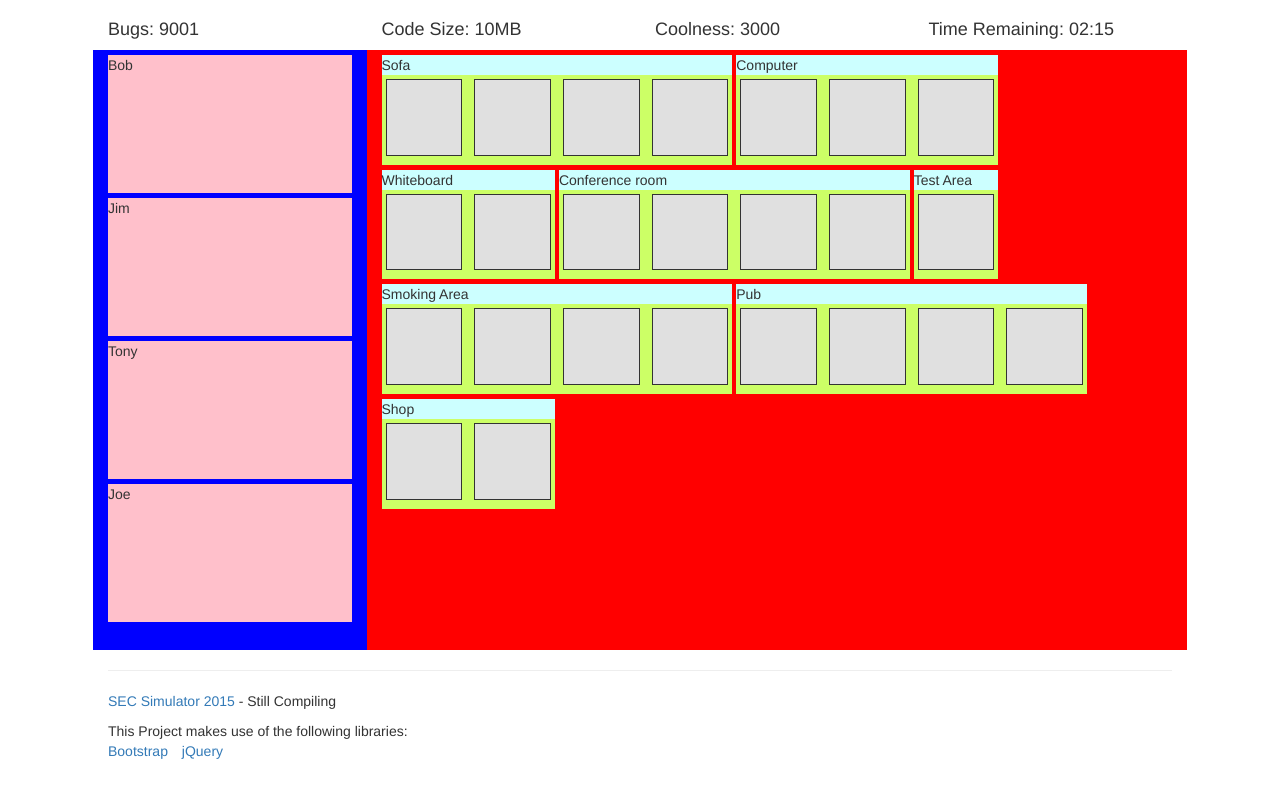
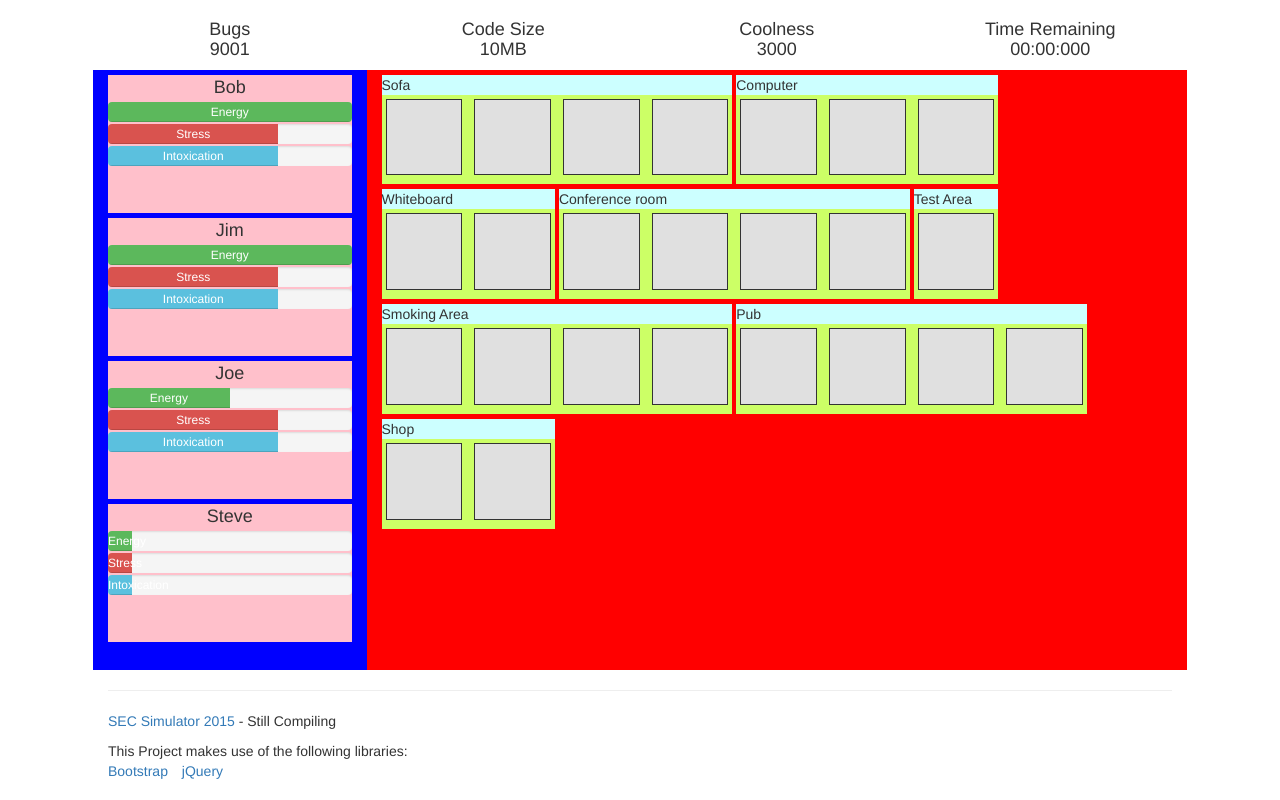
Before and after one commit to dooglz/SEC15, a plain HTML site: page src/index.html in a window 1280 px wide. Drawn offline with Linux system fonts and the light colour scheme.

Commit message:
Status bars on team members.

```diff
--- a/src/css/game.css
+++ b/src/css/game.css
@@ -5,7 +5,9 @@
   max-width: 1094px; /* or 950px */
   width: 100%;
 }
-
+.progress {
+margin-bottom: 2px;
+}
 .teamMember{
 	margin-top: 5px;
 	background-color:pink;
@@ -15,6 +17,13 @@
 .teamMember:hover {
     background-color: orangered;
 }
+
+.teamMemberName{
+	text-align: center;
+	font-size: 18px;
+	margin: 2px;
+}
+
 .area{
 	margin-top: 5px;
 	background-color:#CCFF66;
--- a/src/index.html
+++ b/src/index.html
@@ -1,5 +1,6 @@
 <!DOCTYPE html>
 <html lang="en">
+
 <head>
   <meta charset="utf-8">
   <meta http-equiv="X-UA-Compatible" content="IE=edge">
@@ -20,36 +21,108 @@
 <body>
   <!-- main content -->
   <div class="container superwide" id="">
-    <div class="row">
+    <div class="row" style="text-align: center;">
       <h4>
       <div class="col-sm-3" id="bugsDiv">
-        Bugs: 9001
+        Bugs<br>9001
       </div>
       <div class="col-sm-3" id="codesizeDiv">
-        Code Size: 10MB
+        Code Size<br>10MB
       </div>
       <div class="col-sm-3" id="coolnessDiv">
-        Coolness: 3000
+        Coolness<br>3000
       </div>
       <div class="col-sm-3" id="timerDiv">
-        Time Remaining: 02:15
+        Time Remaining<br>02:15
       </div>
-      <br>
+      <br><br>
       </h4>
     </div>
     <div class="row">
       <div class="col-sm-3" id="teamDiv" style="height: 50vw; max-height:600px; background-color:blue;">
-        <div class="teamMember"id="team0">
-          Bob
+        <div class="teamMember" id="teamMember1Div">
+          <div class="teamMemberName" id="teamMember1NameDiv">Bob</div>
+          <div class="progress">
+            <div class="progress-bar progress-bar-success" id="teamMember1EnergyDiv" role="progressbar" aria-valuenow="100" aria-valuemin="0"
+            aria-valuemax="100" style="width:100%">
+              Energy
+            </div>
+          </div>
+          <div class="progress">
+            <div class="progress-bar progress-bar-danger" id="teamMember1StressDiv" role="progressbar" aria-valuenow="70" aria-valuemin="0"
+            aria-valuemax="100" style="width:70%">
+              Stress
+            </div>
+          </div>
+          <div class="progress">
+            <div class="progress-bar progress-bar-info" id="teamMember1DrunkDiv" role="progressbar" aria-valuenow="30" aria-valuemin="0"
+            aria-valuemax="100" style="width:70%">
+              Intoxication
+            </div>
+          </div>
         </div>
-        <div class="teamMember" id="team1">
-          Jim
+        <div class="teamMember" id="teamMember2Div">
+          <div class="teamMemberName" id="teamMember2NameDiv">Jim</div>
+          <div class="progress">
+            <div class="progress-bar progress-bar-success" id="teamMember2EnergyDiv" role="progressbar" aria-valuenow="100" aria-valuemin="0"
+            aria-valuemax="100" style="width:100%">
+              Energy
+            </div>
+          </div>
+          <div class="progress">
+            <div class="progress-bar progress-bar-danger" id="teamMember2StressDiv" role="progressbar" aria-valuenow="70" aria-valuemin="0"
+            aria-valuemax="100" style="width:70%">
+              Stress
+            </div>
+          </div>
+          <div class="progress">
+            <div class="progress-bar progress-bar-info" id="teamMember2DrunkDiv" role="progressbar" aria-valuenow="30" aria-valuemin="0"
+            aria-valuemax="100" style="width:70%">
+              Intoxication
+            </div>
+          </div>
         </div>
-        <div class="teamMember" id="team2">
-          Tony
+        <div class="teamMember" id="teamMember3Div">
+          <div class="teamMemberName" id="teamMember3NameDiv">Joe</div>
+          <div class="progress">
+            <div class="progress-bar progress-bar-success" id="teamMember3EnergyDiv" role="progressbar" aria-valuenow="50" aria-valuemin="0"
+            aria-valuemax="100" style="width:50%">
+              Energy
+            </div>
+          </div>
+          <div class="progress">
+            <div class="progress-bar progress-bar-danger" id="teamMember3StressDiv" role="progressbar" aria-valuenow="70" aria-valuemin="0"
+            aria-valuemax="100" style="width:70%">
+              Stress
+            </div>
+          </div>
+          <div class="progress">
+            <div class="progress-bar progress-bar-info" id="teamMember3DrunkDiv" role="progressbar" aria-valuenow="30" aria-valuemin="0"
+            aria-valuemax="100" style="width:70%">
+              Intoxication
+            </div>
+          </div>
         </div>
-        <div class="teamMember" id="team3">
-          Joe
+        <div class="teamMember" id="teamMember4Div">
+          <div class="teamMemberName" id="teamMember4NameDiv">Steve</div>
+          <div class="progress">
+            <div class="progress-bar progress-bar-success" id="teamMember4EnergyDiv" role="progressbar" aria-valuenow="10" aria-valuemin="0"
+            aria-valuemax="100" style="width:10%">
+              Energy
+            </div>
+          </div>
+          <div class="progress">
+            <div class="progress-bar progress-bar-danger" id="teamMember4StressDiv" role="progressbar" aria-valuenow="10" aria-valuemin="0"
+            aria-valuemax="100" style="width:10%">
+              Stress
+            </div>
+          </div>
+          <div class="progress">
+            <div class="progress-bar progress-bar-info" id="teamMember4DrunkDiv" role="progressbar" aria-valuenow="10" aria-valuemin="0"
+            aria-valuemax="100" style="width:10%">
+              Intoxication
+            </div>
+          </div>
         </div>
       </div>
       <div class="col-sm-9" id="mainDiv" style="background-color:red;height: 50vw;max-height:600px">
@@ -109,7 +182,6 @@
     <hr>
     <footer>
       <div class="row">
-
         <div class="col-lg-12">
           <p><a href="https://github.com/dooglz/SEC15">SEC Simulator 2015</a> - Still Compiling</p>
           <div id="libCredits">
--- a/src/js/code.js
+++ b/src/js/code.js
@@ -1,8 +1,28 @@
-var gametimer;
+var gametimer = 0;
 var GameState;
 var team;
 var theGame;
 var selectedGuy;
+
+//$ selectors
+var bugsDiv = $("#bugsDiv");
+var codesizeDiv = $("#codesizeDiv");
+var coolnessDiv = $("#coolnessDiv");
+var timerDiv = $("#timerDiv");
+var teamDiv = $("#teamDiv");
+var teamMember1Div = $("#teamMember1Div");
+var teamMember2Div = $("#teamMember2Div");
+var teamMember3Div = $("#teamMember3Div");
+var teamMember4Div = $("#teamMember4Div");
+var mainDiv = $("#mainDiv");
+var sofaAreaDiv = $("#sofaAreaDiv");
+var computerAreaDiv = $("#computerAreaDiv");
+var whiteboardAreaDiv = $("#whiteboardAreaDiv");
+var conferenceAreaDiv = $("#conferenceAreaDiv");
+var testAreaDiv = $("#testAreaDiv");
+var smokingAreaDiv = $("#smokingAreaDiv");
+var pubAreaDiv = $("#pubAreaDiv");
+var shopAreaDiv = $("#shopAreaDiv");
 
 function Reset() {
 	// Set user interface to Team select
@@ -28,6 +48,7 @@ function Judge() {
 var ticktimer = setInterval(Tick, 30);
 var prevtime;
 function Tick() {
+	timerDiv.html("Time Remaining<br>"+MillisToTime(gametimer));
 	var delta = (new Date() - prevtime);
 	prevtime = new Date();
 	switch (GameState) {
@@ -108,3 +129,17 @@ function Test() {
 	team[3] = new TeamMember();
 	GameMode();
 }
+
+
+function zeroPad(num, places) {
+  var zero = places - num.toString().length + 1;
+  return Array(+(zero > 0 && zero)).join("0") + num;
+}
+
+function MillisToTime(millis) {
+  var hours = zeroPad(Math.floor(millis / 36e5), 2),
+      mins = zeroPad(Math.floor((millis % 36e5) / 6e4), 2),
+      secs = zeroPad(Math.floor((millis % 6e4) / 1000), 2),
+      mil = zeroPad(Math.floor((millis % 1000)), 3);
+  return (mins + ':' + secs + ':' + mil);
+}
```
Also changed, not shown: src/mainscript.js (deleted, +0 -8 lines), src/mainstyle.css (deleted, +0 -101 lines).
